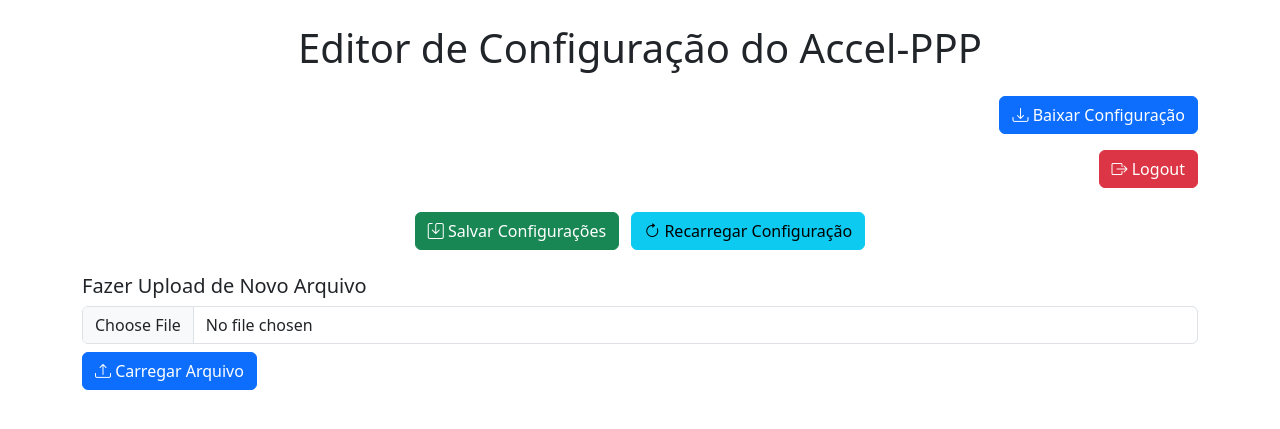
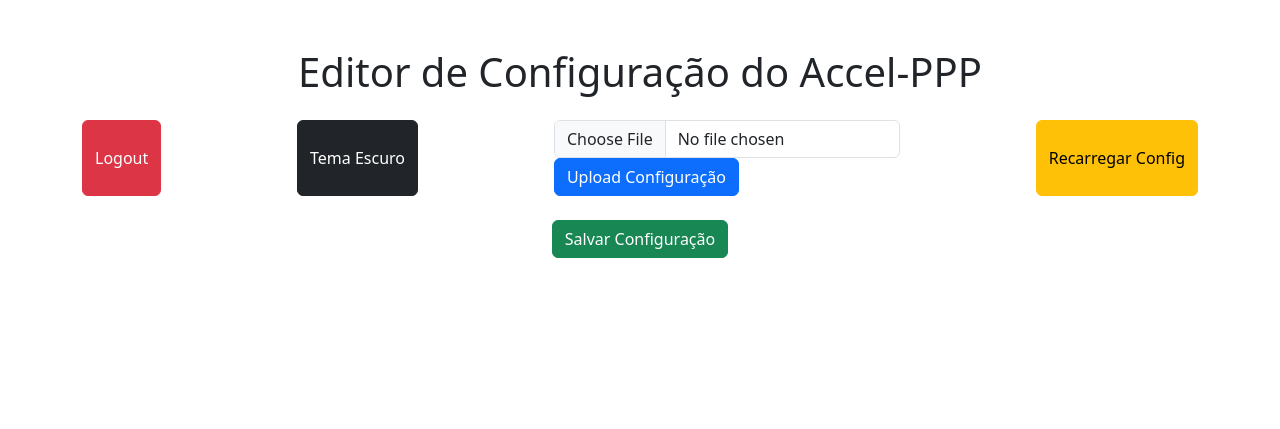
Before and after one commit to steinhorstbr/accel-ppp-config, a Flask app: page /config in a window 1280 px wide. Shown: the top 429 px of the page. Run offline with Flask 3, Linux system fonts and the light colour scheme; the visitor is signed in with stand-in values (Sample User, id 1); some libraries are stand-ins or nearby versions.

Commit message:
Update index.html

```diff
--- a/app/templates/index.html
+++ b/app/templates/index.html
@@ -4,46 +4,42 @@
     <meta charset="UTF-8">
     <meta name="viewport" content="width=device-width, initial-scale=1.0">
     <title>Accel-PPP Configuration</title>
-    <link href="https://cdn.jsdelivr.net/npm/bootstrap@5.3.0/dist/css/bootstrap.min.css" rel="stylesheet">
-    <link href="https://cdnjs.cloudflare.com/ajax/libs/bootstrap-icons/1.10.5/font/bootstrap-icons.min.css" rel="stylesheet">
+    <link href="https://cdn.jsdelivr.net/npm/bootstrap@5.3.0-alpha1/dist/css/bootstrap.min.css" rel="stylesheet">
     <script src="https://code.jquery.com/jquery-3.6.0.min.js"></script>
-    <script src="https://cdn.jsdelivr.net/npm/sweetalert2@11"></script>
+    <style>
+        body.dark-mode {
+            background-color: #121212;
+            color: white;
+        }
+    </style>
 </head>
 <body>
-    <div class="container mt-4">
+
+    <div class="container mt-5">
         <h1 class="text-center mb-4">Editor de Configuração do Accel-PPP</h1>
-        <div class="text-end mb-3">
-            <a href="/api/download" class="btn btn-primary">
-                <i class="bi bi-download"></i> Baixar Configuração
-            </a>
-        </div>
-        <div id="sections"></div>
 
-        <!-- Botão de logout -->
-        <div class="text-end">
-            <a href="/logout" class="btn btn-danger">
-                <i class="bi bi-box-arrow-right"></i> Logout
-            </a>
+        <!-- Botões principais -->
+        <div class="d-flex justify-content-between mb-4">
+            <button class="btn btn-danger" onclick="window.location.href='/logout'">Logout</button>
+            <button class="btn btn-dark" onclick="toggleDarkMode()">Tema Escuro</button>
+            <form id="upload-form" enctype="multipart/form-data">
+                <input type="file" name="file" class="form-control me-2" />
+                <button type="submit" class="btn btn-primary">Upload Configuração</button>
+            </form>
+            <button class="btn btn-warning" onclick="reloadConfig()">Recarregar Config</button>
         </div>
 
-        <div class="text-center mt-4">
-            <button class="btn btn-success" onclick="saveConfig()">
-                <i class="bi bi-save"></i> Salvar Configurações
-            </button>
-            <button class="btn btn-info ms-2" onclick="reloadAccelPPP()">
-                <i class="bi bi-arrow-clockwise"></i> Recarregar Configuração
-            </button>
+        <!-- Área de Configuração -->
+        <div id="sections" class="mb-4"></div>
+
+        <!-- Botão para salvar -->
+        <div class="text-center">
+            <button class="btn btn-success" onclick="saveConfig()">Salvar Configuração</button>
         </div>
 
-        <!-- Formulário de upload -->
-        <div class="mt-4">
-            <h5>Fazer Upload de Novo Arquivo</h5>
-            <input type="file" id="file-upload" class="form-control" />
-            <button onclick="uploadFile()" class="btn btn-primary mt-2">
-                <i class="bi bi-upload"></i> Carregar Arquivo
-            </button>
-        </div>
     </div>
+
     <script src="/static/js/scripts.js"></script>
+
 </body>
 </html>
```
